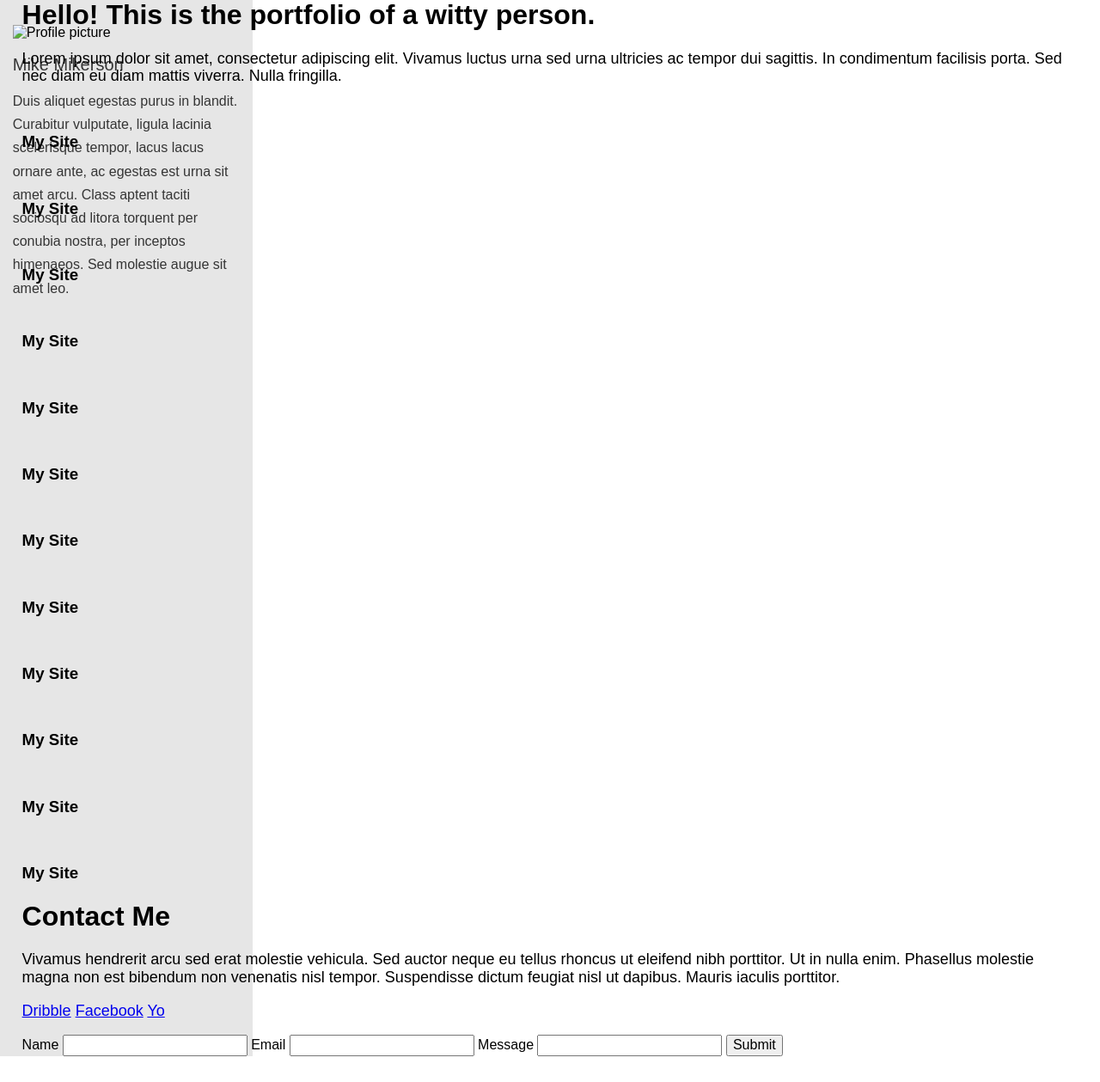
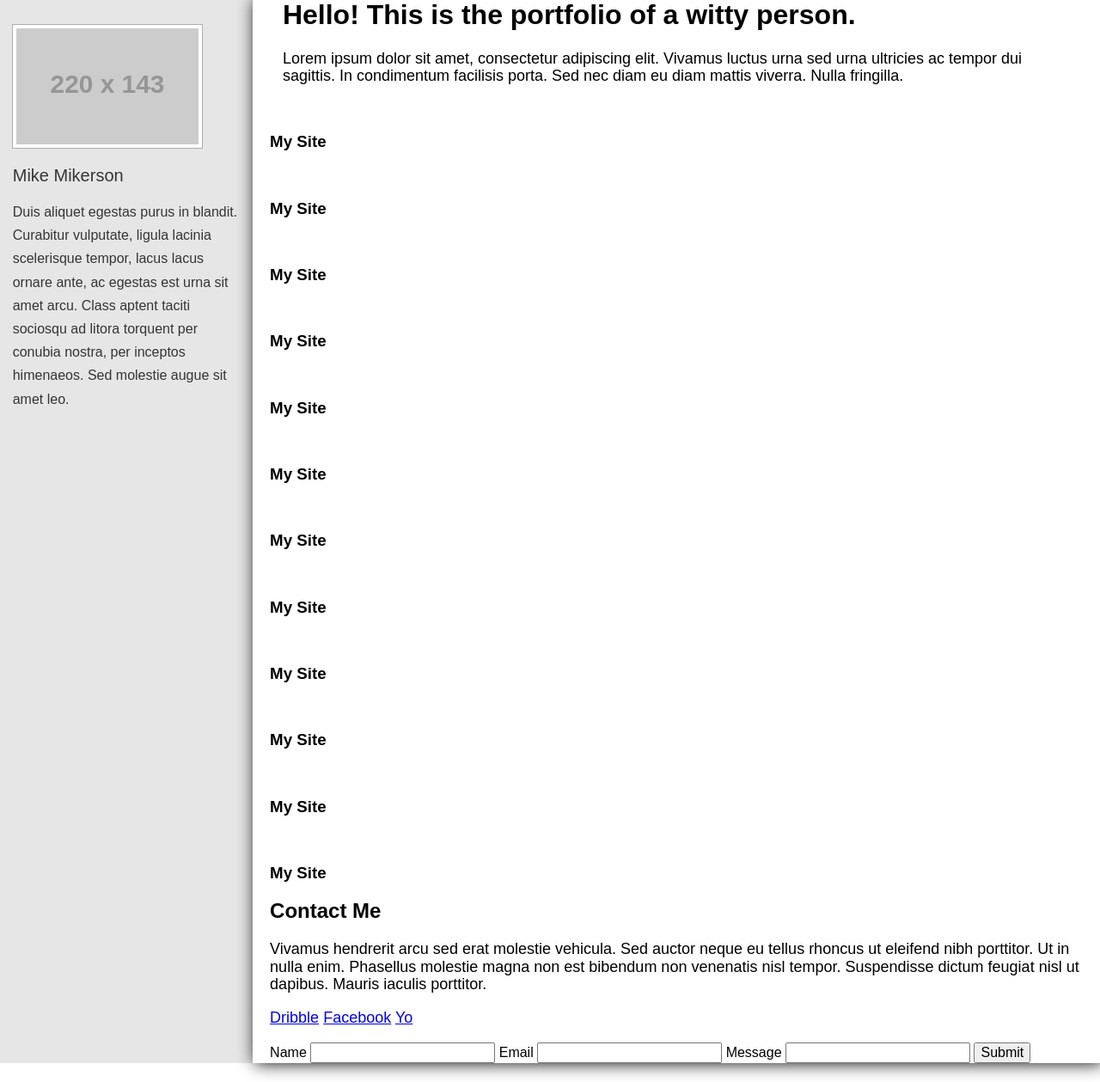
Before and after one commit to gnofoente/portfolio, a plain HTML site: page index.html in a window 1280 px wide. Shown: the whole page at 86% size. Drawn offline with Linux system fonts and the light colour scheme; placeholder pictures from the web are drawn by us.

Commit message:
Adjusted some classnames on HTML

```diff
--- a/index.html
+++ b/index.html
@@ -3,14 +3,14 @@
 	<head>
 		<meta charset="UTF-8">
 		<title>Portfolio</title>
-		<link rel="stylesheet" href="assets/css/normalize.css">
-		<link rel="stylesheet" href="assets/css/style.css">
+		<link rel="stylesheet" type="text/css" href="assets/css/normalize.css">
+		<link rel="stylesheet" type="text/css" href="assets/css/style.css">
 	</head>
 
 	<body>
 		<aside class="fixed-bar">
 			<div class="container container_fixed-bar">
-				<img src="#" alt="Profile picture">
+				<img class="picture" src="http://placehold.it/220x143" alt="Profile picture">
 
 				<h2 class="name">Mike Mikerson</h3>
 
@@ -20,9 +20,9 @@
 			</div>
 		</aside>
 
-		<main class="content">
+		<main class="main-content">
 			<header class="header">
-				<div class="container">
+				<div class="container container_header">
 					<h1 class="header__main-text">Hello! This is the portfolio of a witty person.</h1>
 
 					<p class="text text_header">
@@ -111,7 +111,7 @@
 				<section class="contact">
 					<div class="contact__column">
 						<div class="container">
-							<h1>Contact Me</h1>
+							<h2>Contact Me</h2>
 
 							<p class="text">
 								Vivamus hendrerit arcu sed erat molestie vehicula. Sed auctor neque eu tellus rhoncus ut eleifend nibh porttitor. Ut in nulla enim. Phasellus molestie magna non est bibendum non venenatis nisl tempor. Suspendisse dictum feugiat nisl ut dapibus. Mauris iaculis porttitor.
```
